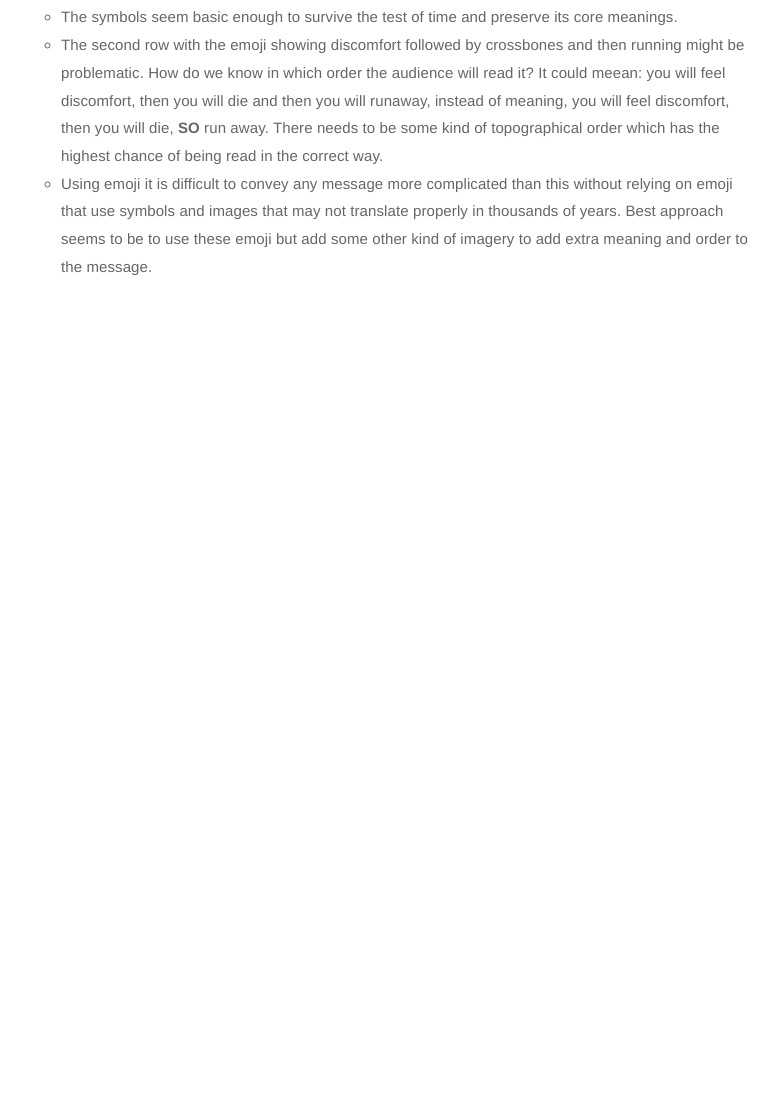
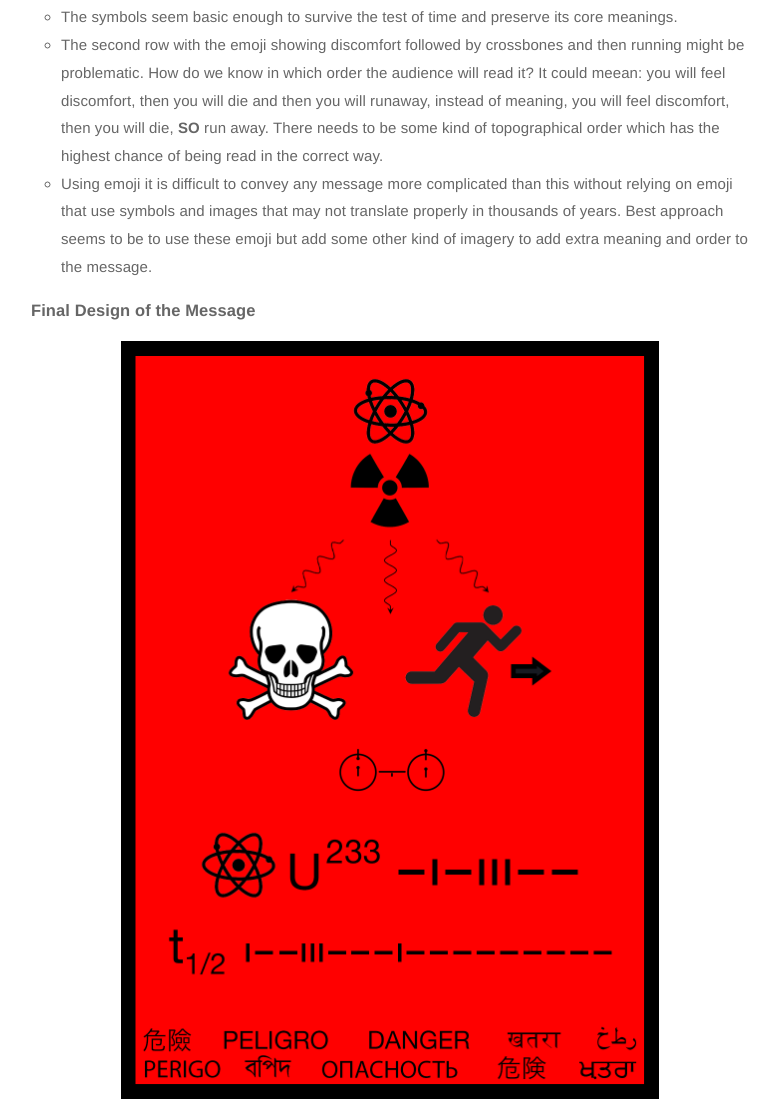
Before and after one commit to Shafkat/shafkat.github.com, a plain HTML site: page portfolio/message.html in a window 1280 px wide. Shown: the part 7442-8541 px from the top of the page, without its empty margins (275-1053 px from the left). Before the commit the page ends 7785 px from the top, so only its background shows below. Drawn offline with Linux system fonts and the light colour scheme.

Commit message:
Adding final poster to message page.

```diff
--- a/portfolio/message.html
+++ b/portfolio/message.html
@@ -183,6 +183,12 @@
 	 				</ul>
  				</ul>
  			</p>
+ 			<p><strong>Final Design of the Message</strong></p>
+ 			<center>
+	 			<p>
+	 				<img src="../assets/images/portfolio_final_message_poster.png" width="75%" />
+	 			</p>
+ 			</center>
 		</div>
 	</body>
 	<style>
```
Also changed, not shown: assets/images/portfolio_final_message_poster.png (added).
